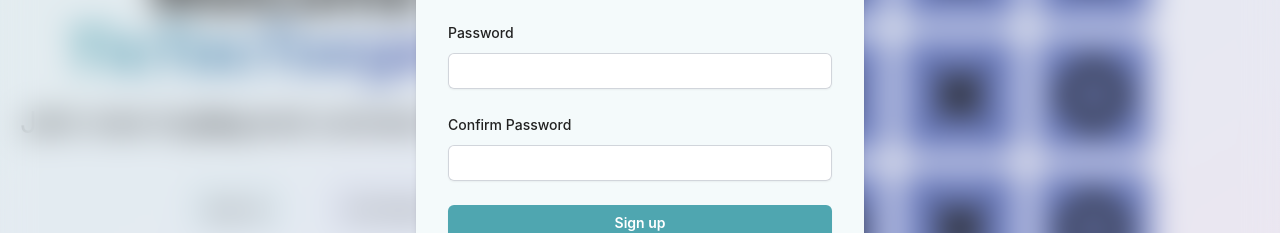
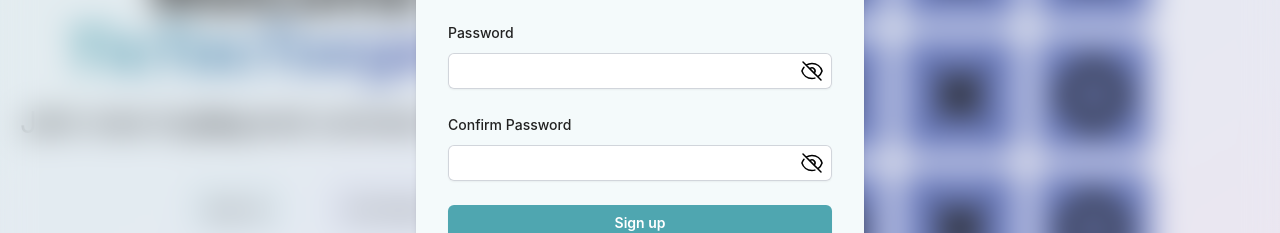
Before and after one commit to realjero/Tic-Tac-Toegether, a React (Vite) app in the folder app/frontend/: page / in a window 1280 px wide. Both pictures are taken after a click on the button "Sign Up". Shown: the part 343-576 px from the top of the page. Built offline with nearby package versions, Linux system fonts and the light colour scheme.

Commit message:
ADDED Password preview in modals

```diff
--- a/app/frontend/src/modals/ChangePasswordModal.tsx
+++ b/app/frontend/src/modals/ChangePasswordModal.tsx
@@ -4,6 +4,7 @@ import { apiFetch } from '../lib/api';
 import { useUser } from '../hooks/UserContext';
 import Cookies from 'js-cookie';
 import { toast } from 'sonner';
+import { EyeIcon, EyeSlashIcon } from '@heroicons/react/24/outline';
 
 const ChangePasswordModal: React.FC<ModalProps> = ({ close }) => {
     const [formData, setFormData] = useState({
@@ -13,6 +14,10 @@ const ChangePasswordModal: React.FC<ModalProps> = ({ close }) => {
             password: '',
             password_confirmation: ''
         }
+    });
+    const [showPassword, setShowPassword] = useState({
+        password: false,
+        password_confirmation: false
     });
     const { fetchUser } = useUser();
 
@@ -41,7 +46,10 @@ const ChangePasswordModal: React.FC<ModalProps> = ({ close }) => {
 
             if (!result.ok) {
                 const data = await result.json();
-                setFormData({ ...formData, error: {password: data.error.password, password_confirmation: '',} });
+                setFormData({
+                    ...formData,
+                    error: { password: data.error.password, password_confirmation: '' }
+                });
                 formTarget['new-password'].focus();
                 return;
             }
@@ -65,33 +73,69 @@ const ChangePasswordModal: React.FC<ModalProps> = ({ close }) => {
                     Password
                 </label>
                 <div className="mt-2">
+                    <div className="relative">
+                        <div
+                            onClick={() =>
+                                setShowPassword({
+                                    ...showPassword,
+                                    password: !showPassword.password
+                                })
+                            }
+                            className="absolute right-2 top-1/2 -translate-y-1/2">
+                            {showPassword.password ? (
+                                <EyeIcon className="size-6 text-black" />
+                            ) : (
+                                <EyeSlashIcon className="size-6 text-black" />
+                            )}
+                        </div>
                         <input
                             id="new-password"
                             name="new-password"
-                        type="password"
+                            type={showPassword.password ? 'text' : 'password'}
                             required
                             autoComplete="new-password"
                             autoFocus
-                        className="block w-full rounded-md border-0 p-1.5 text-black shadow-sm ring-1 ring-inset ring-gray-300 placeholder:text-gray-400 sm:text-sm sm:leading-6"
+                            className="block w-full rounded-md border-0 p-1.5 pe-9 text-black shadow-sm ring-1 ring-inset ring-gray-300 placeholder:text-gray-400 sm:text-sm sm:leading-6"
                             onChange={(e) => setFormData({ ...formData, password: e.target.value })}
                         />
-                    <p className="my-2 text-sm font-bold text-primary-500">{formData.error.password}</p>
+                    </div>
+
+                    <p className="my-2 text-sm font-bold text-primary-500">
+                        {formData.error.password}
+                    </p>
                 </div>
             </div>
 
             <div>
                 <div className="flex items-center justify-between">
-                    <label htmlFor="password" className="block text-sm font-medium leading-6">
+                    <label
+                        htmlFor="confirm_password"
+                        className="block text-sm font-medium leading-6">
                         Confirm Password
                     </label>
                 </div>
                 <div className="mt-2">
+                    <div className="relative">
+                        <div
+                            onClick={() =>
+                                setShowPassword({
+                                    ...showPassword,
+                                    password_confirmation: !showPassword.password_confirmation
+                                })
+                            }
+                            className="absolute right-2 top-1/2 -translate-y-1/2">
+                            {showPassword.password_confirmation ? (
+                                <EyeIcon className="size-6 text-black" />
+                            ) : (
+                                <EyeSlashIcon className="size-6 text-black" />
+                            )}
+                        </div>
                         <input
                             id="confirm_password"
                             name="confirm_password"
-                        type="password"
+                            type={showPassword.password_confirmation ? 'text' : 'password'}
                             required
-                        className="block w-full rounded-md border-0 p-1.5 text-black shadow-sm ring-1 ring-inset ring-gray-300 placeholder:text-gray-400 sm:text-sm sm:leading-6"
+                            className="block w-full rounded-md border-0 p-1.5 pe-9 text-black shadow-sm ring-1 ring-inset ring-gray-300 placeholder:text-gray-400 sm:text-sm sm:leading-6"
                             onChange={(e) =>
                                 setFormData({
                                     ...formData,
@@ -99,7 +143,10 @@ const ChangePasswordModal: React.FC<ModalProps> = ({ close }) => {
                                 })
                             }
                         />
-                    <p className="my-2 text-sm font-bold text-primary-500">{formData.error.password_confirmation}</p>
+                    </div>
+                    <p className="my-2 text-sm font-bold text-primary-500">
+                        {formData.error.password_confirmation}
+                    </p>
                 </div>
             </div>
 
--- a/app/frontend/src/modals/LoginModal.tsx
+++ b/app/frontend/src/modals/LoginModal.tsx
@@ -3,6 +3,7 @@ import { apiFetch } from '../lib/api';
 import { useUser } from '../hooks/UserContext';
 import { ModalProps } from '../hooks/ModalProvider';
 import { toast } from 'sonner';
+import { EyeIcon, EyeSlashIcon } from '@heroicons/react/24/outline';
 
 const LoginModal: React.FC<ModalProps> = ({ close }) => {
     const { login } = useUser();
@@ -12,6 +13,7 @@ const LoginModal: React.FC<ModalProps> = ({ close }) => {
         remember: false,
         error: ''
     });
+    const [showPassword, setShowPassword] = useState(false);
 
     const handleLogin = async (e: React.FormEvent<HTMLFormElement>) => {
         e.preventDefault();
@@ -73,15 +75,26 @@ const LoginModal: React.FC<ModalProps> = ({ close }) => {
                     </label>
                 </div>
                 <div className="mt-2">
+                    <div className="relative">
+                        <div
+                            onClick={() => setShowPassword(!showPassword)}
+                            className="absolute right-2 top-1/2 -translate-y-1/2">
+                            {showPassword ? (
+                                <EyeIcon className="size-6 text-black" />
+                            ) : (
+                                <EyeSlashIcon className="size-6 text-black" />
+                            )}
+                        </div>
                         <input
                             id="password"
                             name="password"
-                        type="password"
+                            type={showPassword ? 'text' : 'password'}
                             autoComplete="current-password"
                             required
-                        className="block w-full rounded-md border-0 p-1.5 text-black shadow-sm ring-1 ring-inset ring-gray-300 placeholder:text-gray-400 sm:text-sm sm:leading-6"
+                            className="block w-full rounded-md border-0 p-1.5 pe-9 text-black shadow-sm ring-1 ring-inset ring-gray-300 placeholder:text-gray-400 sm:text-sm sm:leading-6"
                             onChange={(e) => setFormData({ ...formData, password: e.target.value })}
                         />
+                    </div>
                     <p className="my-2 text-center text-sm font-bold text-primary-500">
                         {formData.error}
                     </p>
--- a/app/frontend/src/modals/RegisterModal.tsx
+++ b/app/frontend/src/modals/RegisterModal.tsx
@@ -3,6 +3,7 @@ import { apiFetch } from '../lib/api';
 import { useUser } from '../hooks/UserContext';
 import { ModalProps } from '../hooks/ModalProvider';
 import { toast } from 'sonner';
+import { EyeIcon, EyeSlashIcon } from '@heroicons/react/24/outline';
 
 interface FormData {
     username: string;
@@ -29,6 +30,10 @@ const initalFormData: FormData = {
 const RegisterModal: React.FC<ModalProps> = ({ close }) => {
     const { login } = useUser();
     const [formData, setFormData] = useState(initalFormData);
+    const [showPassword, setShowPassword] = useState({
+        password: false,
+        password_confirmation: false
+    });
 
     const handleRegister = async (e: React.FormEvent<HTMLFormElement>) => {
         e.preventDefault();
@@ -106,15 +111,31 @@ const RegisterModal: React.FC<ModalProps> = ({ close }) => {
                     </label>
                 </div>
                 <div className="mt-2">
+                    <div className="relative">
+                        <div
+                            onClick={() =>
+                                setShowPassword({
+                                    ...showPassword,
+                                    password: !showPassword.password
+                                })
+                            }
+                            className="absolute right-2 top-1/2 -translate-y-1/2">
+                            {showPassword.password ? (
+                                <EyeIcon className="size-6 text-black" />
+                            ) : (
+                                <EyeSlashIcon className="size-6 text-black" />
+                            )}
+                        </div>
                         <input
                             id="password"
                             name="password"
-                        type="password"
+                            type={showPassword.password ? 'text' : 'password'}
                             autoComplete="current-password"
                             required
-                        className="block w-full rounded-md border-0 p-1.5 text-black shadow-sm ring-1 ring-inset ring-gray-300 placeholder:text-gray-400 sm:text-sm sm:leading-6"
+                            className="block w-full rounded-md border-0 p-1.5 pe-9 text-black shadow-sm ring-1 ring-inset ring-gray-300 placeholder:text-gray-400 sm:text-sm sm:leading-6"
                             onChange={(e) => setFormData({ ...formData, password: e.target.value })}
                         />
+                    </div>
                     <p className="my-2 text-sm font-bold text-primary-500">
                         {formData.error.password}
                     </p>
@@ -128,12 +149,27 @@ const RegisterModal: React.FC<ModalProps> = ({ close }) => {
                     </label>
                 </div>
                 <div className="mt-2">
+                    <div className="relative">
+                        <div
+                            onClick={() =>
+                                setShowPassword({
+                                    ...showPassword,
+                                    password_confirmation: !showPassword.password_confirmation
+                                })
+                            }
+                            className="absolute right-2 top-1/2 -translate-y-1/2">
+                            {showPassword.password_confirmation ? (
+                                <EyeIcon className="size-6 text-black" />
+                            ) : (
+                                <EyeSlashIcon className="size-6 text-black" />
+                            )}
+                        </div>
                         <input
                             id="confirm_password"
                             name="confirm_password"
-                        type="password"
+                            type={showPassword.password_confirmation ? 'text' : 'password'}
                             required
-                        className="block w-full rounded-md border-0 p-1.5 text-black shadow-sm ring-1 ring-inset ring-gray-300 placeholder:text-gray-400 sm:text-sm sm:leading-6"
+                            className="block w-full rounded-md border-0 p-1.5 pe-9 text-black shadow-sm ring-1 ring-inset ring-gray-300 placeholder:text-gray-400 sm:text-sm sm:leading-6"
                             onChange={(e) =>
                                 setFormData({
                                     ...formData,
@@ -141,6 +177,7 @@ const RegisterModal: React.FC<ModalProps> = ({ close }) => {
                                 })
                             }
                         />
+                    </div>
                     <p className="my-2 text-sm font-bold text-primary-500">
                         {formData.error.password_confirmation}
                     </p>
```
Lines whose indentation alone changed are shown as unchanged.
